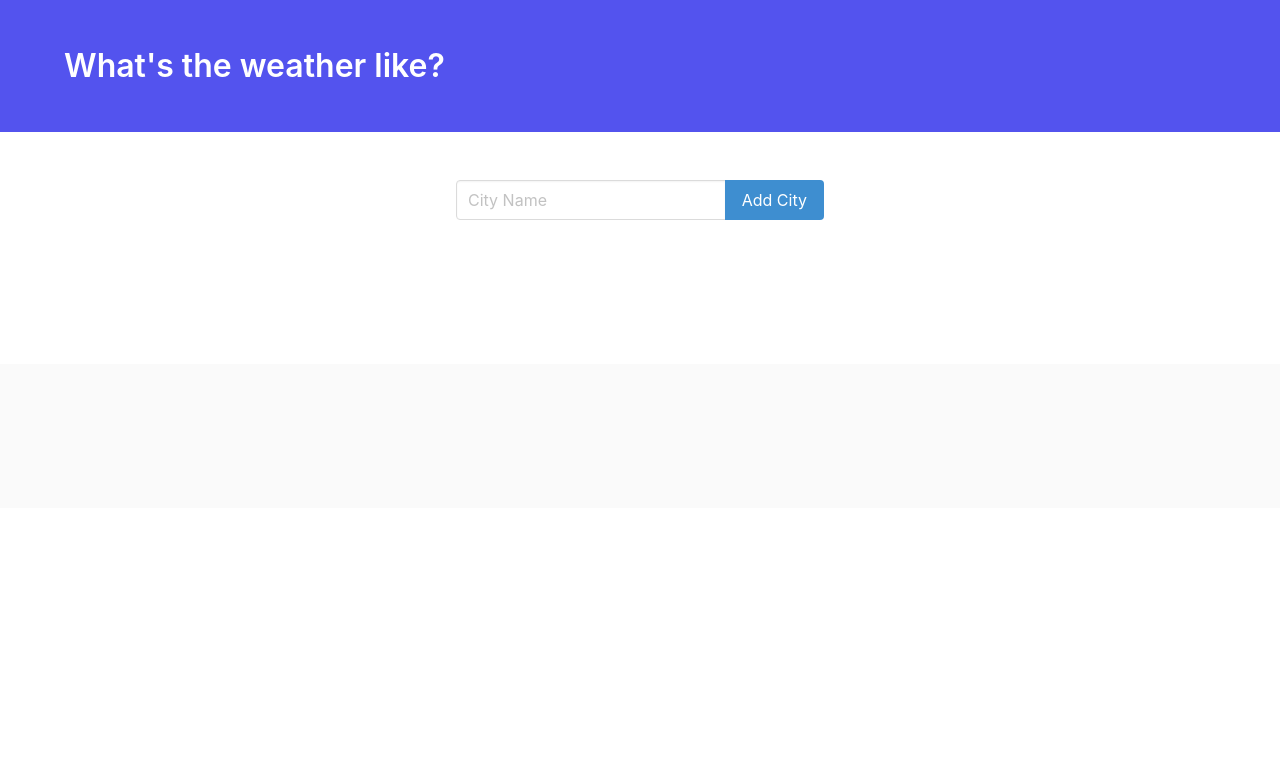
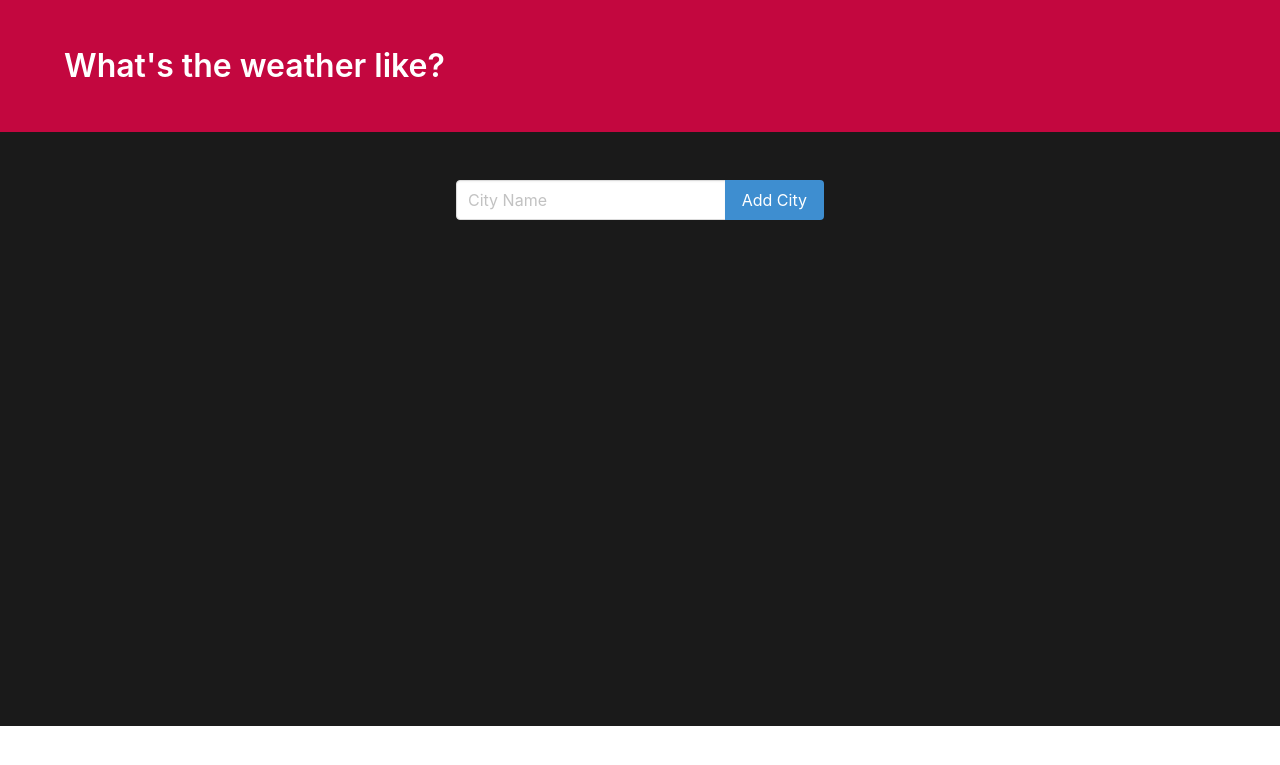
Before and after one commit to Chandan-Pradhan/weather-web-application, a Django app: page / in a window 1280 px wide. Shown: the top 765 px of the page. Run offline with Django 3.2, Linux system fonts and the light colour scheme; some libraries are stand-ins or nearby versions.

Commit message:
css modified

```diff
--- a/static/css/_base.css
+++ b/static/css/_base.css
@@ -1,4 +1,18 @@
 .hero.is-primary {
-    background-color: #5353ee;
+    background-color: #C3073f;
     color: #fff;
 }
+
+.rex {
+    background-color:#f8e9a1;
+}
+
+.section{
+    background-color:#1a1a1a;
+
+}
+
+.my_section{
+    height: 362px;
+    background-color:#1a1a1a;
+}
--- a/templates/weather/weather.html
+++ b/templates/weather/weather.html
@@ -6,7 +6,7 @@
     <meta charset="UTF-8">
     <meta name="viewport" content="width=device-width, initial-scale=1.0">
     <meta http-equiv="X-UA-Compatible" content="ie=edge">
-    <title>Document</title>
+    <title>Weather</title>
     <link rel="stylesheet" href="https://cdnjs.cloudflare.com/ajax/libs/bulma/0.6.2/css/bulma.css" />
     <link rel="stylesheet" href="{% static 'css/_base.css'%}">
 </head>
@@ -47,12 +47,13 @@
                         </div>
                     </div>
                 </section>
+
                 <section class="section">
                     <div class="container">
                         <div class="columns">
                             <div class="column is-offset-4 is-4">
                                 {% if city_weather %}
-                    <div class="box">
+                                <div class="box rex">
                                     <article class="media">
                                         <div class="media-left">
                                             <figure class="image is-50x50">
@@ -80,8 +81,11 @@
                         </div>
                     </div>
                 </section>
-    <footer class="footer">
-    </footer>
+
             </body>
 
+<section class="my_section">
+
+</section>
+
 </html>
```
Lines whose indentation alone changed are shown as unchanged.
